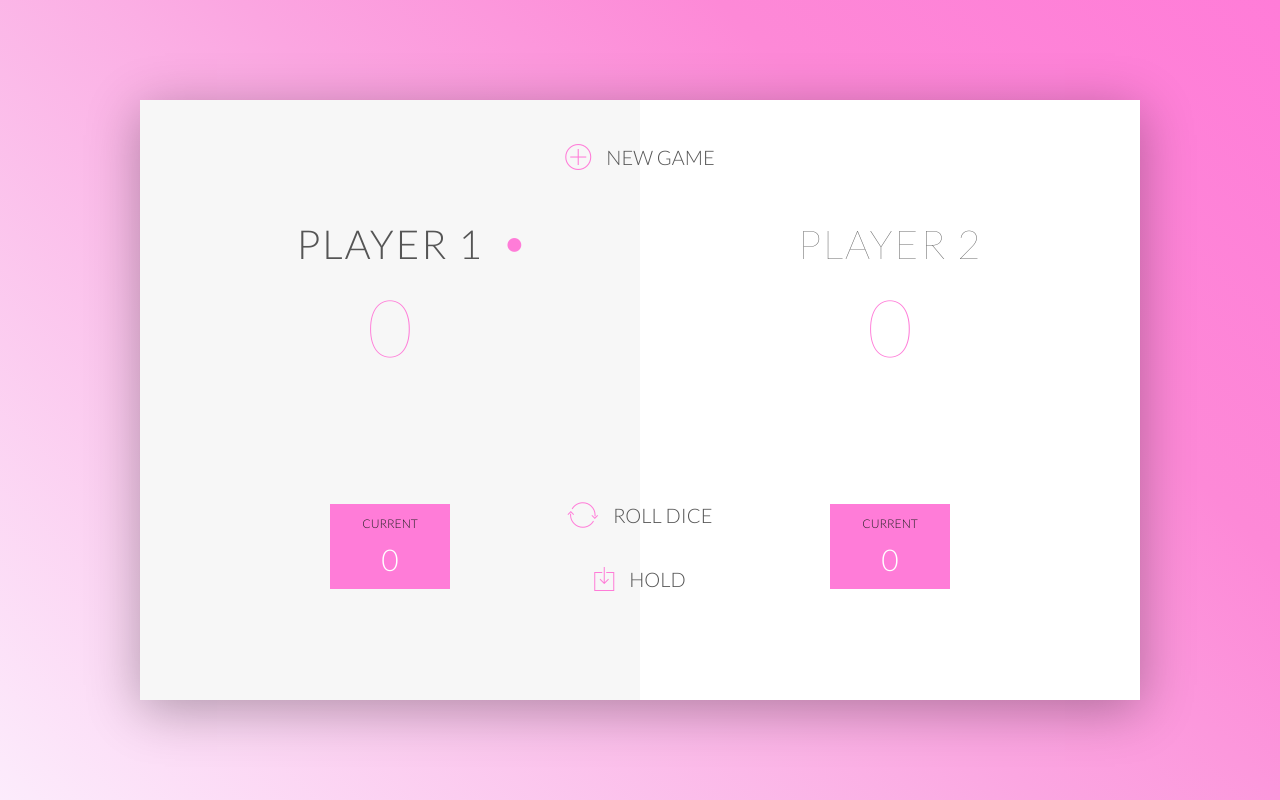
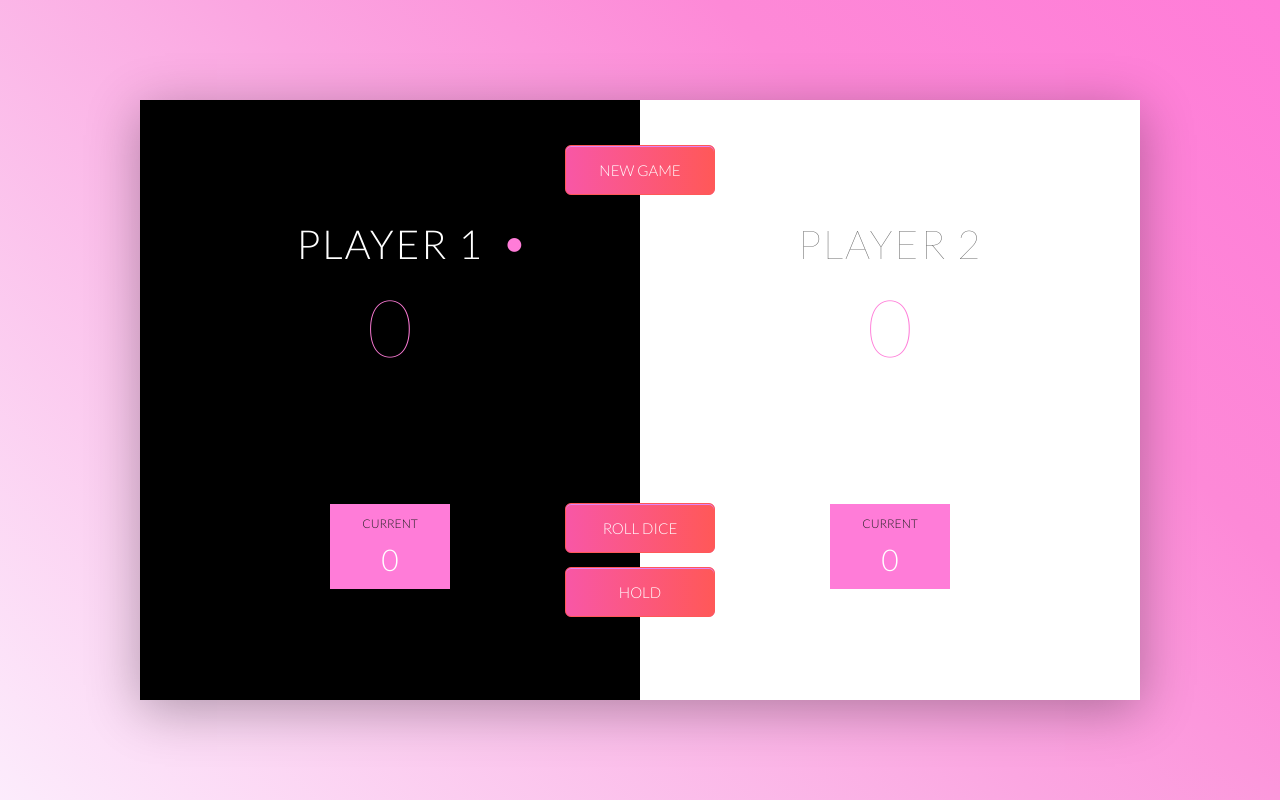
Before and after one commit to Beedeeboom/pig-game, a plain HTML site: page index.html in a window 1280 px wide. Drawn offline with nearby package versions, Linux system fonts and the light colour scheme.

Commit message:
improved UI design

```diff
--- a/index.html
+++ b/index.html
@@ -3,7 +3,6 @@
     <head>
         <meta charset="UTF-8">
         <link href="https://fonts.googleapis.com/css?family=Lato:100,300,600" rel="stylesheet" type="text/css">
-        <link href="http://code.ionicframework.com/ionicons/2.0.1/css/ionicons.min.css" rel="stylesheet" type="text/css">
         <link type="text/css" rel="stylesheet" href="src/css/style.css">
 
         <title>Pig Game</title>
@@ -30,9 +29,9 @@
                 </div>
             </div>
 
-            <button class="btn-new"><i class="ion-ios-plus-outline"></i>New game</button>
-            <button class="btn-roll"><i class="ion-ios-loop"></i>Roll dice</button>
-            <button class="btn-hold"><i class="ion-ios-download-outline"></i>Hold</button>
+            <button class="btn-new">New game</button>
+            <button class="btn-roll">Roll dice</button>
+            <button class="btn-hold">Hold</button>
 
             <img src="src/img/dice-1.png" alt="Dice" class="dice">
         </div>
--- a/src/css/style.css
+++ b/src/css/style.css
@@ -60,8 +60,11 @@ body {
     margin-bottom: 130px;
 }
 
-.active { background-color: #f7f7f7; }
-.active .player-name { font-weight: 300; }
+.active { background-color: #000; }
+.active .player-name {
+    font-weight: 300;
+    color: #fff;
+}
 
 .active .player-name::after {
     content: "\2022";
@@ -95,22 +98,31 @@ body {
 
 button {
     position: absolute;
-    width: 200px;
+    width: 150px;
+    height: 50px;
     left: 50%;
     transform: translateX(-50%);
-    color: #555;
-    background: none;
-    border: none;
+    box-shadow:inset 0px 1px 0px 0px #e184f3;
+    background: linear-gradient(to right, #f857a6, #ff5858);
+	background-color:#c123de;
+    border-radius:6px;
     font-family: Lato;
-    font-size: 20px;
+    font-size: 15px;
     text-transform: uppercase;
-    cursor: pointer;
-    font-weight: 300;
-    transition: background-color 0.3s, color 0.3s;
+	border:1px solid #ff5858;
+	display:inline-block;
+	cursor:pointer;
+	color:#ffffff;
+	padding:6px 24px;
+	text-decoration:none;
 }
 
-button:hover { font-weight: 600; }
-button:hover i { margin-right: 20px; }
+button:hover {
+    margin-right: 20px;
+    background:linear-gradient(to bottom, #a20dbd 5%, #c123de 100%);
+    background-color:#a20dbd;
+    border:1px solid #a20dbd;
+}
 
 button:focus {
     outline: none;
@@ -140,5 +152,19 @@ i {
     box-shadow: 0px 10px 60px rgba(0, 0, 0, 0.10);
 }
 
-.winner { background-color: #222; }
-.winner .player-name { font-weight: 300; color: #ff7cd8; }
+@keyframes backgroundAnimation {
+    from { background: linear-gradient(to right, #f2709c, #ff9472);}
+    to {  background: #000 ;}
+}
+
+.winner {
+    background-color: #000;
+    animation-name: backgroundAnimation;
+    animation-duration: 1s;
+    animation-iteration-count: 10;
+}
+.winner .player-name { font-weight: 300; color: #fff; font-size: 60px;}
+.winner .player-current-box { background: #000}
+.winner .button { background: #000 }
+.winner .player-current-label { color: #fff }
+.winner .player-score { color: #fff}
--- a/src/js/app.js
+++ b/src/js/app.js
@@ -61,7 +61,7 @@ document.querySelector('.btn-hold').addEventListener('click', function() {
 		//Update UI
 		document.querySelector('#score-' + activePlayer).textContent = scores[activePlayer];
 		//Check if player won the game
-		if (scores[activePlayer] >= 100) {
+		if (scores[activePlayer] >= 20) {
 			document.querySelector('#name-' + activePlayer).textContent = 'Winner!';
 			document.querySelector('.dice').style.display = 'none';
 			document.querySelector('.player-' + activePlayer + '-panel').classList.add('winner');
@@ -76,7 +76,6 @@ document.querySelector('.btn-hold').addEventListener('click', function() {
 
 
 function nextPlayer() {
-
 	activePlayer === 0 ? activePlayer = 1 : activePlayer = 0;
 	roundScore = 0;
 
```
Lines whose indentation alone changed are shown as unchanged.
